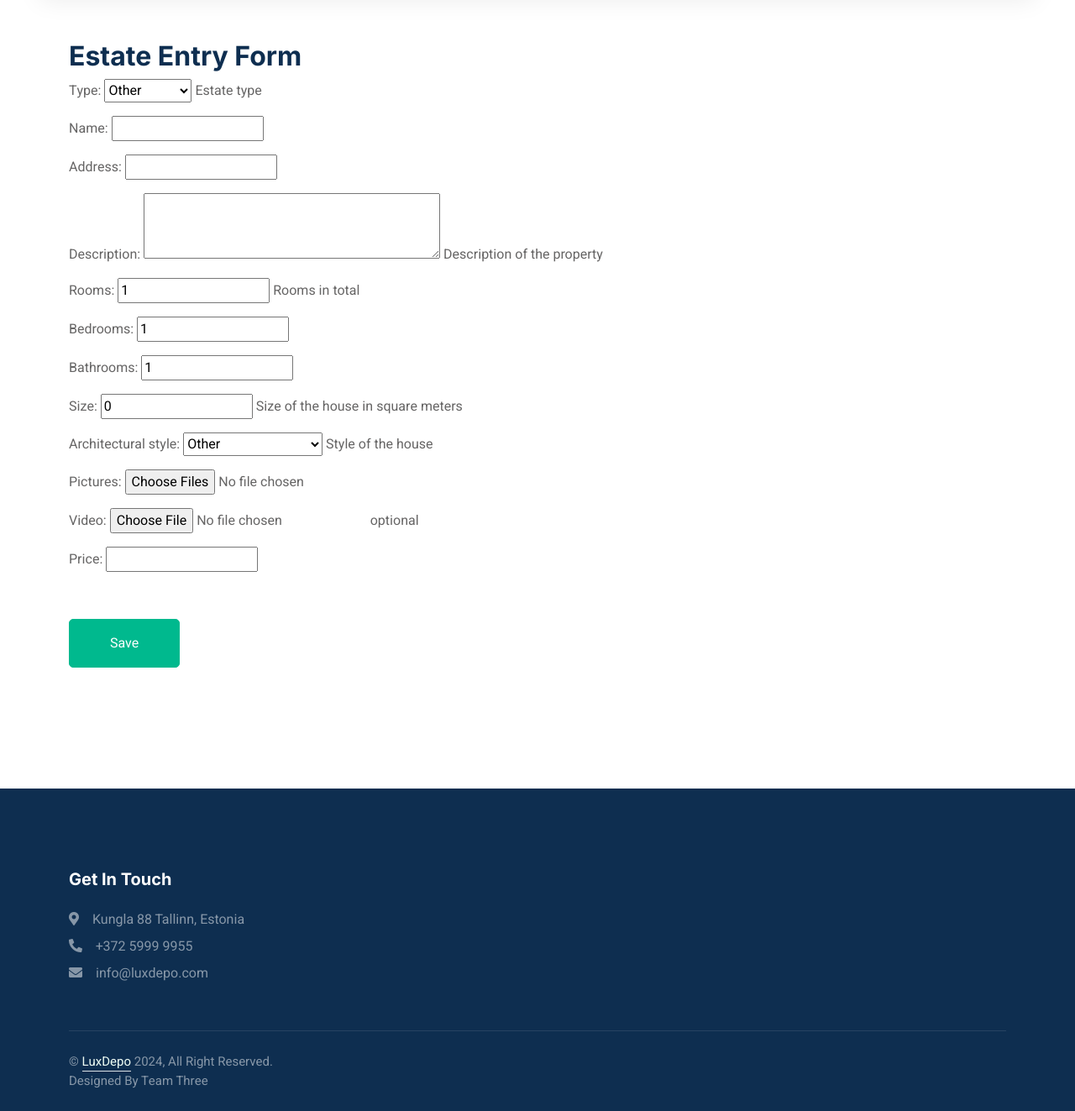
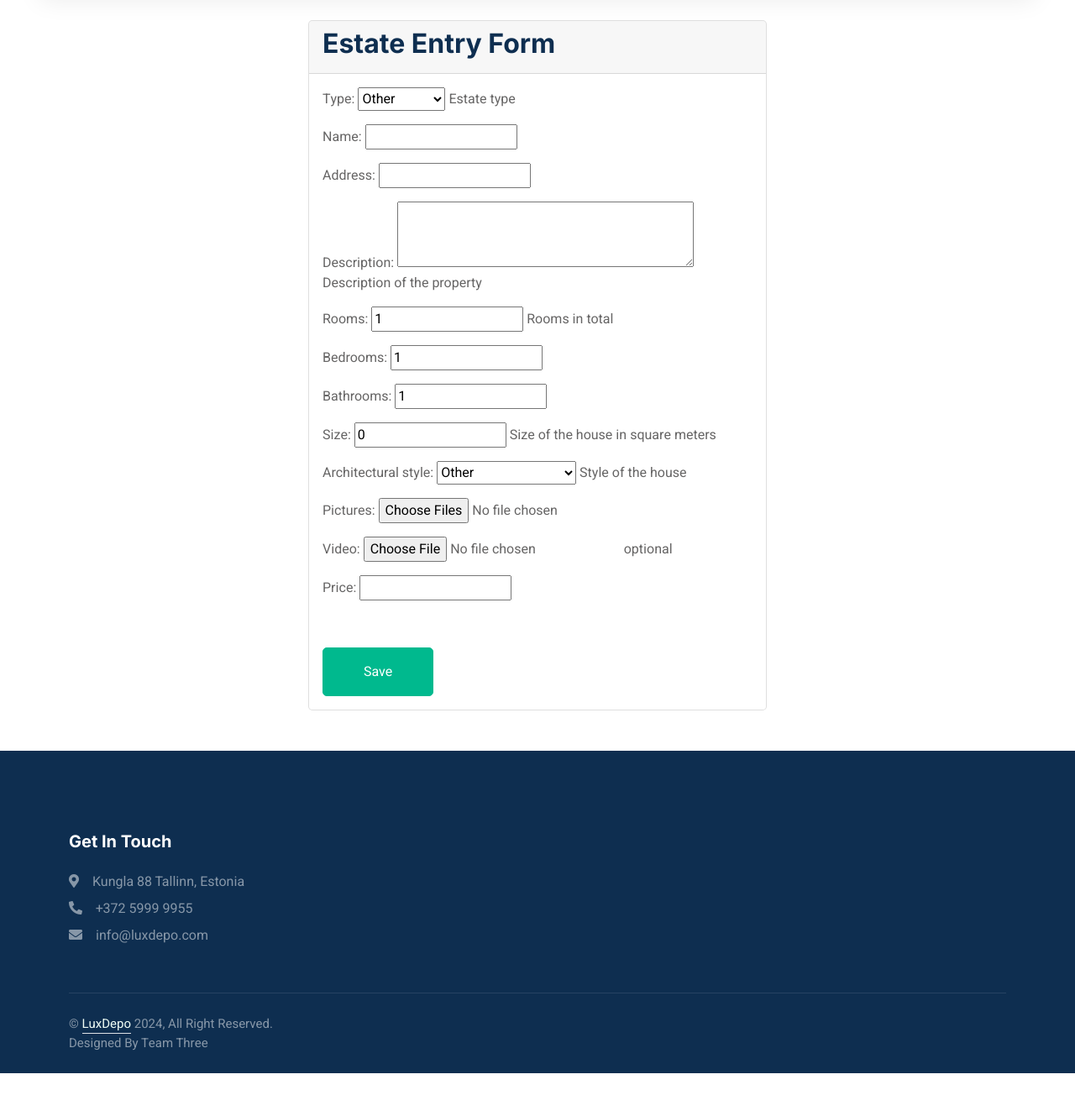
Before and after one commit to Noash1/Finalproject, a Django app: page /my_estates/add_for_sale in a window 1280 px wide. Shown: the part 120-1443 px from the top of the page at 84% size. After the commit the page ends 1398 px from the top, so only its background shows below. Run offline with Django 5.2, Linux system fonts and the light colour scheme; the visitor is signed in with stand-in values (Sample User, id 1); some libraries are stand-ins or nearby versions.

```diff
--- a/realestate/views.py
+++ b/realestate/views.py
@@ -19,6 +19,7 @@ from django.contrib.auth.mixins import LoginRequiredMixin, PermissionRequiredMix
 from django.contrib.auth.decorators import login_required
 from django.utils import timezone
 
+
 class CustomLogoutView(LogoutView):
 
     def dispatch(self, *args, **kwargs):
@@ -36,7 +37,7 @@ class CustomLoginView(LoginView):
 
     def from_valid(self, form):
         login(self.request, form.get_user())
-        next_url = self.request.GET.get('next', 'profile')
+        next_url = self.request.GET.get('next', 'my_estates')
         return redirect(next_url)
 
     def get_context_data(self, **kwargs):
@@ -100,17 +101,18 @@ class EstateDetailView(DetailView):
         context['comments'] = self.object.comments.all()
         last_sale = estate.forsaleestate_set.last()
         context['last_sale_price'] = last_sale.price if last_sale else -1
-        last_bid_sum = -2
-        last_auction = estate.onauctionestate_set.last()
-        context['its_auction'] = not last_auction == None #mich
-        context['auction_starting_price'] = last_auction.starting_price if last_auction else 0
-        context['auction_exceeded'] = last_auction.end_date <= timezone.now()
-        if last_auction:
-            last_bid = last_auction.bid_set.last()
-            last_bid_sum = last_bid.bidding_sum if last_bid else -1
-            last_user = last_bid.user if last_bid else None
-        context['last_bid_sum'] = last_bid_sum
-        context['last_user'] = last_user
+        if estate.category == 'auction':
+            last_bid_sum = -2
+            last_auction = estate.onauctionestate_set.last()
+            context['its_auction'] = not last_auction == None #mich
+            context['auction_starting_price'] = last_auction.starting_price if last_auction else 0
+            context['auction_exceeded'] = last_auction.end_date <= timezone.now()
+            if last_auction:
+                last_bid = last_auction.bid_set.last()
+                last_bid_sum = last_bid.bidding_sum if last_bid else -1
+                last_user = last_bid.user if last_bid else None
+            context['last_bid_sum'] = last_bid_sum
+            context['last_user'] = last_user
         context['comment_form'] = comment_form
 
         return context
--- a/templates/add_estate.html
+++ b/templates/add_estate.html
@@ -2,11 +2,14 @@
 {% load static %}
 
 {% block content %}
-    <div class="container-xxl py-5">
-        <div class="container">
-            <div class="row g-0 gx-5 align-items-end">
-                <div class="text-start mx-auto mb-5 wow slideInLeft" data-wow-delay="0.1s">
-                    <h2>Estate Entry Form</h2>
+    <div class="container mt-4">
+        <div class="row justify-content-center">
+            <div class="col-md-6">
+                <div class="card wow slideInLeft" data-wow-delay="0.1s">
+                <div class="card-header">
+                    <h2 class="card-title">Estate Entry Form</h2>
+                </div>
+                    <div class="card-body">
                     <form method="post" enctype='multipart/form-data'>
                         {% csrf_token %}
                         <div>
@@ -32,6 +35,7 @@
                         <button class="btn btn-primary py-3 px-5 mt-3" type="submit">Save</button>
                     </form>
                 </div>
+                </div>
             </div>
         </div>
     </div>
```
